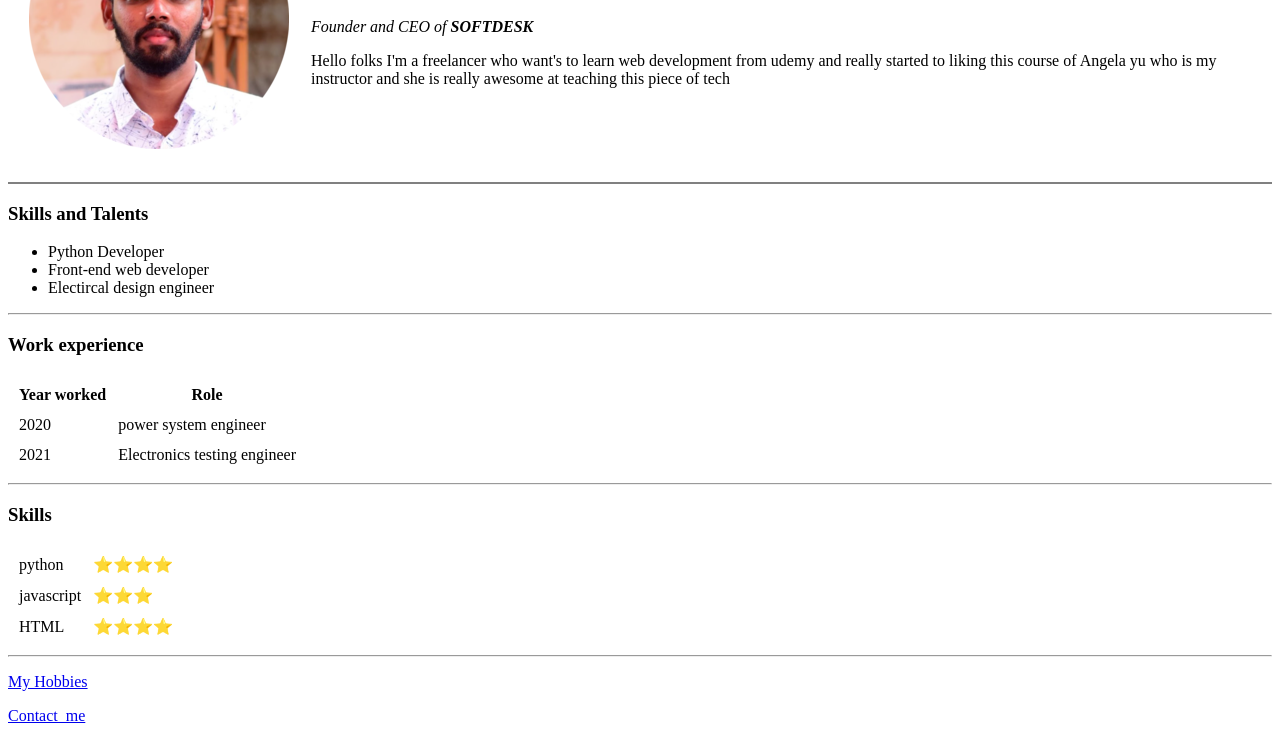
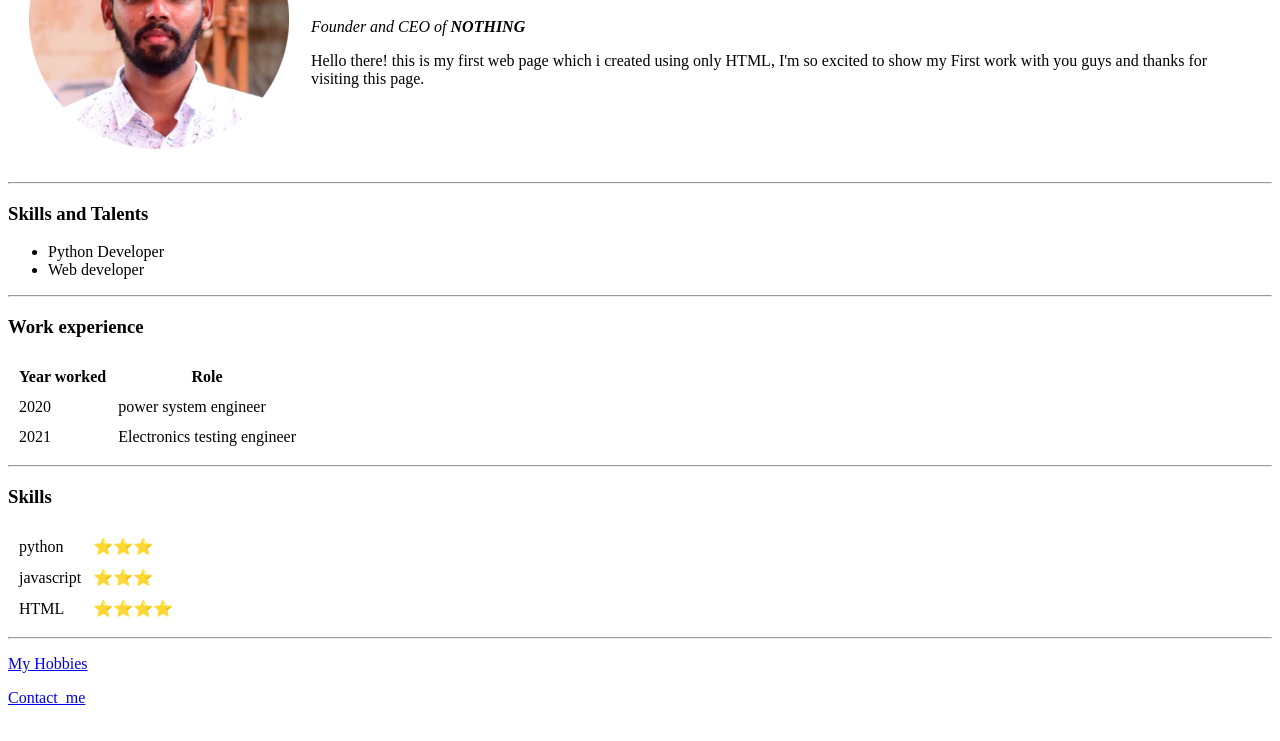
Before and after one commit to farookmd/cv, a plain HTML site: page index.html in a window 1280 px wide. Shown: the part 140-881 px from the top of the page. Drawn offline with Linux system fonts and the light colour scheme.

Commit message:
Update index.html
updated the bios

```diff
--- a/index.html
+++ b/index.html
@@ -12,19 +12,17 @@
       <td> <img src="images/Farook.png" alt="Mohammed Farook"></td>
       <td>
         <h1>Mohammed Farook </h1>
-        <p><em>Founder and CEO of <strong>SOFTDESK</strong></em></p>
-        <p>Hello folks I'm a freelancer who want's to learn web development from udemy and really started to liking this course
-          of Angela yu who is my instructor and she is really awesome at teaching this piece of tech</p>
+        <p><em>Founder and CEO of <strong>NOTHING</strong></em></p>
+        <p>Hello there! this is my first web page which i created using only HTML, I'm so excited to show my First work with you guys and thanks for visiting this page.</p>
       </td>
     </tr>
   </table>
 
-  <hr size="2" noshade>
+  <hr>
   <h3>Skills and Talents</h3>
   <ul>
     <li>Python Developer</li>
-    <li>Front-end web developer</li>
-    <li>Electircal design engineer</li>
+    <li>Web developer</li>
   </ul>
   <hr>
 
@@ -56,7 +54,7 @@
         python
       </td>
       <td>
-        ⭐⭐⭐⭐
+        ⭐⭐⭐
       </td>
     </tr>
     <tr>
```
